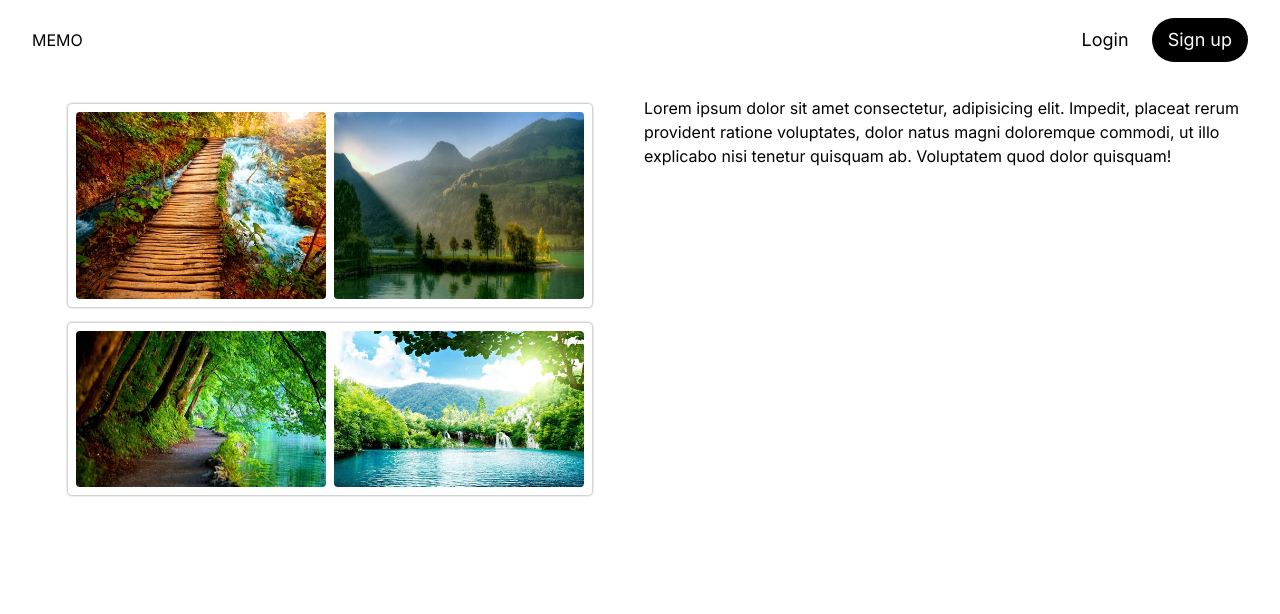
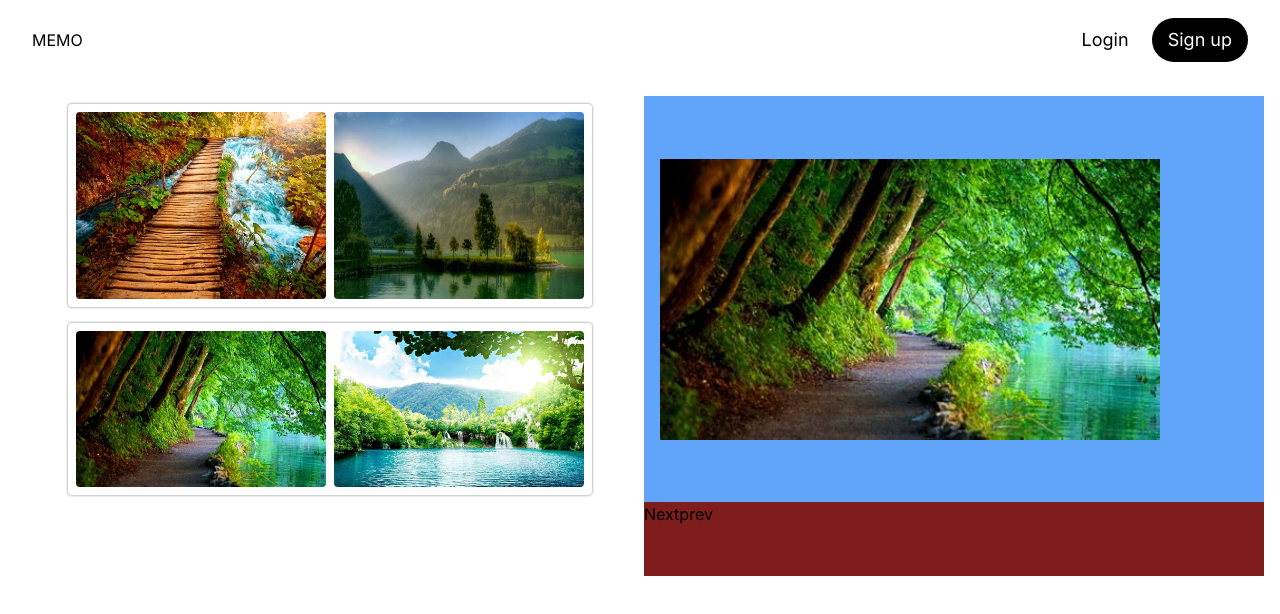
Before and after one commit to emdevelopa/HNGTask1, a Next.js app in the folder task3/imapeapp/: page / in a window 1280 px wide. Shown: the top 614 px of the page. Built offline with nearby package versions, Linux system fonts and the light colour scheme.

Commit message:
morning commit-carousel

```diff
--- a/task3/imapeapp/src/app/components/home/carousel.jsx
+++ b/task3/imapeapp/src/app/components/home/carousel.jsx
@@ -1,6 +1,36 @@
-export default function Carousel(){
-    return(
+import Image from "next/image"
+import { useState } from "react"
+
+export default function Carousel({ images }) {
+    const [currentSlide, setCurrentSlide] = useState(0);
+
+    const nextSlide = () => {
+
+        setCurrentSlide((prevSlide) => {
+            prevSlide === images.length - 1 ? 0 : prevSlide + 1
+        })
+    }
+    const prevSlide = () => {
+        setCurrentSlide((prevSlide) => {
+            prevSlide === 0 ? images.length - 1 : prevSlide - 1
+        })
+    }
+    return (
         <>
+            <main className="bg-red-900 h-[30em] w-full overflow-hidden">
+                <div className="flex gap-4 transition-transform duration-500 ease-in-out" style={{
+                        transform: `translateX(-${currentSlide * 100}%)`,
+                    }}>
+                    {images.map((image, index) => (
+                        <div key={index} className="bg-blue-400 p-4 w-full flex flex-shrink-0 items-center" style={{ flexBasis: "100%" }}>
+                            <Image src={'/' + image.url} alt={'slider' + index} width={500} height={200} />
+                        </div>
+                    ))}
+
+                </div>
+                <button onClick={nextSlide}>Next</button>
+                <button onClick={prevSlide}>prev</button>
+            </main>
         </>
     )
 }
--- a/task3/imapeapp/src/app/components/home/home.jsx
+++ b/task3/imapeapp/src/app/components/home/home.jsx
@@ -1,4 +1,19 @@
 import Image from "next/image";
+import Carousel from "./carousel";
+
+const images = [
+    {
+        'url': 'nature4.png'
+    }, {
+        'url': 'nature2.png'
+    },
+    {
+        'url': 'nature3.png'
+    },
+    {
+        'url': 'nature1.png'
+    }
+]
 
 export default function Homepage() {
     return (
@@ -6,7 +21,7 @@ export default function Homepage() {
             <section className="p-4 flex">
                 <div className="flex gap-4 flex-col w-full rounded p-2 items-center">
                     <div className="flex gap-2 shadow-[0px_0px_3px_0px_grey] rounded p-2">
-                        <Image className="rounded" src='/nature1.png' alt="natureimg" height={0} width={250}/>
+                        <Image className="rounded" src='/nature1.png' alt="natureimg" height={0} width={250} />
                         <Image className="rounded" src='/nature3.png' alt="natureimg" height={0} width={250} />
 
                     </div>
@@ -17,7 +32,7 @@ export default function Homepage() {
                     </div>
                 </div>
                 <div className="w-full">
-                    <p>Lorem ipsum dolor sit amet consectetur, adipisicing elit. Impedit, placeat rerum provident ratione voluptates, dolor natus magni doloremque commodi, ut illo explicabo nisi tenetur quisquam ab. Voluptatem quod dolor quisquam!</p>
+                    <Carousel images={images} />
                 </div>
             </section>
         </>
```
